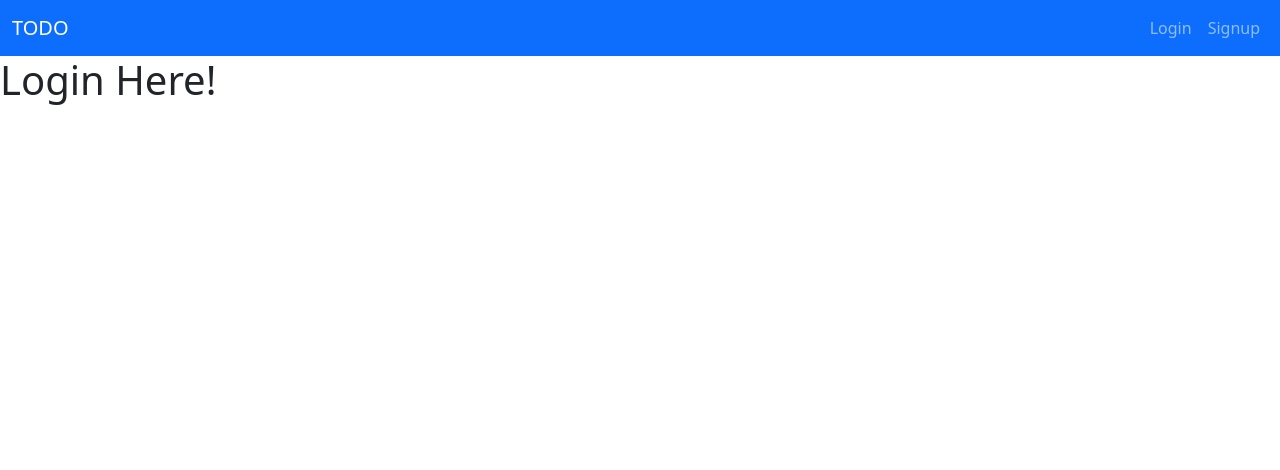
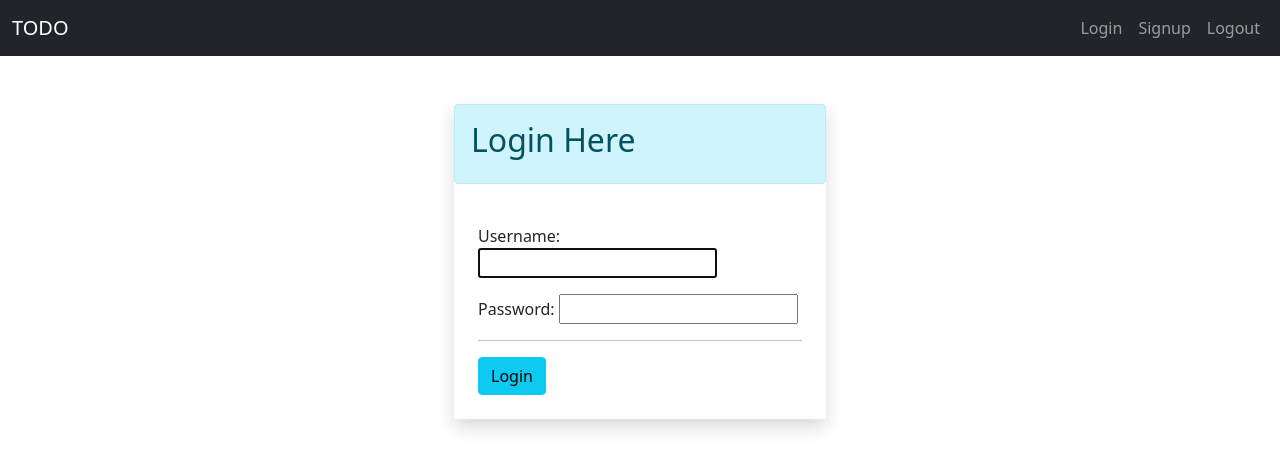
Before and after one commit to galok8749/todo, a Django app: page /login/ in a window 1280 px wide. Shown: the top 470 px of the page. Run offline with Django 3.2, Linux system fonts and the light colour scheme.

Commit message:
block content applied

```diff
--- a/app/views.py
+++ b/app/views.py
@@ -1,13 +1,40 @@
 from django.shortcuts import render, redirect
 from django.http import HttpResponse
-from django.contrib.auth.forms import UserCreationForm
+from django.contrib.auth import authenticate, login as loginUser
+from django.contrib.auth.forms import UserCreationForm, AuthenticationForm
 # Create your views here.
 
 def home(request):
     return render(request, 'app/index.html')
 
+
+
 def login(request):
-    return render(request, 'app/login.html')
+    if request.method == 'GET':
+        form = AuthenticationForm()
+        context = {
+            'form':form
+        }
+        return render(request, 'app/login.html', context=context)
+    else:
+        form = AuthenticationForm(data=request.POST)
+
+        if form.is_valid():
+            username = form.cleaned_data.get('username')
+            password = form.cleaned_data.get('password')
+            user = authenticate(username=username, password=password)
+
+            if user is not None:
+                loginUser(request, user)
+                return redirect('home')
+        else:
+            form = AuthenticationForm()
+            context = {
+                'form':form
+            }
+            return render(request, 'app/login.html', context=context)
+
+
 
 def signup(request):
     if request.method == 'GET':
--- /dev/null
+++ b/templates/app/base.html
@@ -0,0 +1,60 @@
+<!doctype html>
+<html lang="en">
+
+<head>
+    <!-- Required meta tags -->
+    <meta charset="utf-8">
+    <meta name="viewport" content="width=device-width, initial-scale=1">
+
+    <!-- Bootstrap CSS -->
+    <link href="https://cdn.jsdelivr.net/npm/bootstrap@5.0.0-beta2/dist/css/bootstrap.min.css" rel="stylesheet"
+        integrity="sha384-BmbxuPwQa2lc/FVzBcNJ7UAyJxM6wuqIj61tLrc4wSX0szH/Ev+nYRRuWlolflfl" crossorigin="anonymous">
+
+    <title>Hello, world!</title>
+</head>
+
+<body>
+
+
+    <!-- nav bar start -->
+
+    <nav class="navbar navbar-expand-lg navbar navbar-dark bg-dark">
+        <div class="container-fluid">
+            <a class="navbar-brand" href="/">TODO</a>
+            <button class="navbar-toggler" type="button" data-bs-toggle="collapse" data-bs-target="#navbarNav"
+                aria-controls="navbarNav" aria-expanded="false" aria-label="Toggle navigation">
+                <span class="navbar-toggler-icon"></span>
+            </button>
+            <div class="collapse navbar-collapse" id="navbarNav">
+                <ul class="navbar-nav ms-auto">
+
+                    <li class="nav-item">
+                        <a class="nav-link" href="/login">Login</a>
+                    </li>
+                    <li class="nav-item">
+                        <a class="nav-link" href="/signup">Signup</a>
+                    </li>
+                    <li class="nav-item">
+                        <a class="nav-link" href="/logout">Logout</a>
+                    </li>
+                </ul>
+            </div>
+        </div>
+    </nav>
+    <!-- nav bar end -->
+
+    <!-- changing content -->
+    <div>
+        {% block content %}
+
+        {% endblock %}
+    </div>
+    <!-- changing content ends -->
+
+    <script src="https://cdn.jsdelivr.net/npm/bootstrap@5.0.0-beta2/dist/js/bootstrap.bundle.min.js"
+        integrity="sha384-b5kHyXgcpbZJO/tY9Ul7kGkf1S0CWuKcCD38l8YkeH8z8QjE0GmW1gYU5S9FOnJ0"
+        crossorigin="anonymous"></script>
+
+</body>
+
+</html>
--- a/templates/app/login.html
+++ b/templates/app/login.html
@@ -1,51 +1,18 @@
-<!doctype html>
-<html lang="en">
-
-<head>
-    <!-- Required meta tags -->
-    <meta charset="utf-8">
-    <meta name="viewport" content="width=device-width, initial-scale=1">
-
-    <!-- Bootstrap CSS -->
-    <link href="https://cdn.jsdelivr.net/npm/bootstrap@5.0.0-beta2/dist/css/bootstrap.min.css" rel="stylesheet"
-        integrity="sha384-BmbxuPwQa2lc/FVzBcNJ7UAyJxM6wuqIj61tLrc4wSX0szH/Ev+nYRRuWlolflfl" crossorigin="anonymous">
-
-    <title>Hello, world!</title>
-</head>
-
-<body>
-    <!-- nav bar start -->
-
-    <nav class="navbar navbar-expand-lg navbar navbar-dark bg-primary">
-        <div class="container-fluid">
-            <a class="navbar-brand" href="/">TODO</a>
-            <button class="navbar-toggler" type="button" data-bs-toggle="collapse" data-bs-target="#navbarNav"
-                aria-controls="navbarNav" aria-expanded="false" aria-label="Toggle navigation">
-                <span class="navbar-toggler-icon"></span>
-            </button>
-            <div class="collapse navbar-collapse" id="navbarNav">
-                <ul class="navbar-nav ms-auto">
-
-                    <li class="nav-item">
-                        <a class="nav-link" href="/login">Login</a>
-                    </li>
-                    <li class="nav-item">
-                        <a class="nav-link" href="/signup">Signup</a>
-                    </li>
-
-                </ul>
-            </div>
+{% extends 'app/base.html' %}
+{% block content %}
+<div class="container pt-4">
+    <div class="col-lg-4 mx-auto shadow p-0 mt-4">
+        <div class="alert alert-info">
+            <h2>Login Here</h2>
         </div>
-    </nav>
-    <!-- nav bar end -->
-
-    <h1>Login Here!</h1>
-
-
-    <script src="https://cdn.jsdelivr.net/npm/bootstrap@5.0.0-beta2/dist/js/bootstrap.bundle.min.js"
-        integrity="sha384-b5kHyXgcpbZJO/tY9Ul7kGkf1S0CWuKcCD38l8YkeH8z8QjE0GmW1gYU5S9FOnJ0"
-        crossorigin="anonymous"></script>
-
-</body>
-
-</html>
+        <div class="p-4">
+            <form action="/login/" method="POST">
+                {% csrf_token %}
+                {{form.as_p}}
+                <hr>
+                <input type="submit" value="Login" class="btn btn-info">
+            </form>
+        </div>
+    </div>
+</div>
+{% endblock %}
```
Also changed, not shown: templates/app/index.html (+5 -50 lines), templates/app/signup.html (+5 -50 lines), db.sqlite3.
